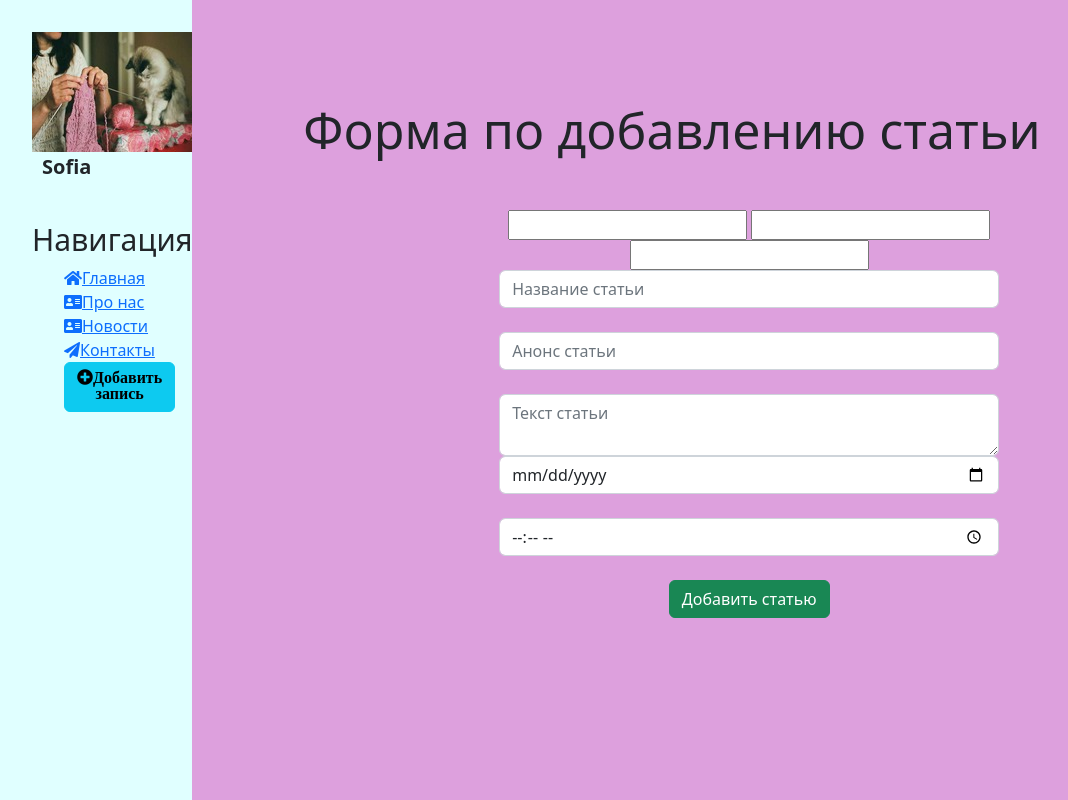
After one commit to burovasofia/PYTHON-WEB1.1, a Django app: template itproger/news/templates/news/create.html in a window 1280 px wide. The commit adds this page. Shown: the whole page, without its empty margins (0-1068 px from the left). Run offline with Django 3.2, Linux system fonts and the light colour scheme; the template is opened without the code that fills it, so the values that code supplies are empty, except form fields; tables that the repository leaves empty hold one stand-in row (values such as "Sample post"); form fields are guessed from the names that the template uses; some libraries are stand-ins or nearby versions.

Commit message:
урок 9

```diff
--- a/itproger/main/static/main/css/one.css
+++ b/itproger/main/static/main/css/one.css
@@ -56,3 +56,9 @@ main .features p {max-width: 400px; margin: 20px auto;}
     margin: 20px 34%;
     text-align: left;
 }
+
+form{
+    margin-left: 32%;
+    width: 500px;
+    margin-top: 50px;
+}
--- /dev/null
+++ b/itproger/news/templates/news/create.html
@@ -0,0 +1,24 @@
+{% extends 'main/layout.html' %}
+
+{% block title %}Форма по добавлению статьи{% endblock %}
+
+{% block content %}
+    <div class="features">
+        <h1>Форма по добавлению статьи</h1>
+        <form method="post">
+            {% csrf_token %}
+            {{ form.title }}
+            {{ form.anons }}
+            {{ form.full_text }}
+            {{ form.data }}
+
+            <input type="text" placeholder="Название статьи" class="form-control"><br>
+            <input type="text" placeholder="Анонс статьи" class="form-control"><br>
+            <textarea class="form-control" placeholder="Текст статьи"></textarea>
+            <input type="date" class="form-control"><br>
+            <input type="time" class="form-control"><br>
+            <button class="btn btn-success" type="submit">Добавить статью</button>
+        </form>
+
+</div>
+{% endblock %}
--- a/itproger/news/urls.py
+++ b/itproger/news/urls.py
@@ -2,5 +2,7 @@ from django.urls import path
 from . import views
 
 urlpatterns = [
-    path('', views.news_home, name='news_home')
+    path('', views.news_home, name='news_home'),
+    path('create', views.create, name='create')
+
 ]
```
Also changed, not shown: itproger/news/forms.py (added, +26 -0 lines).
